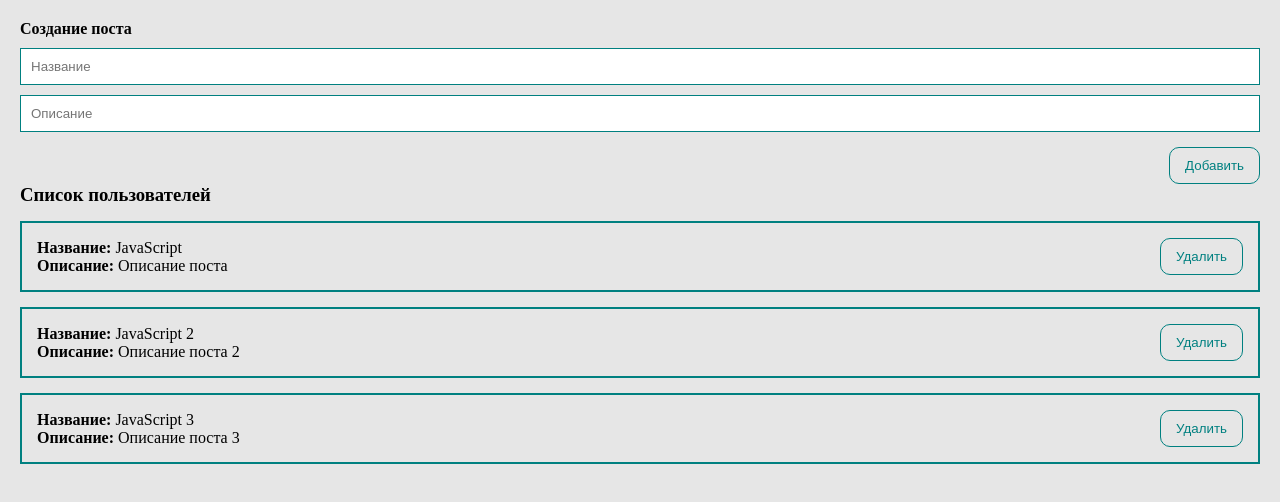
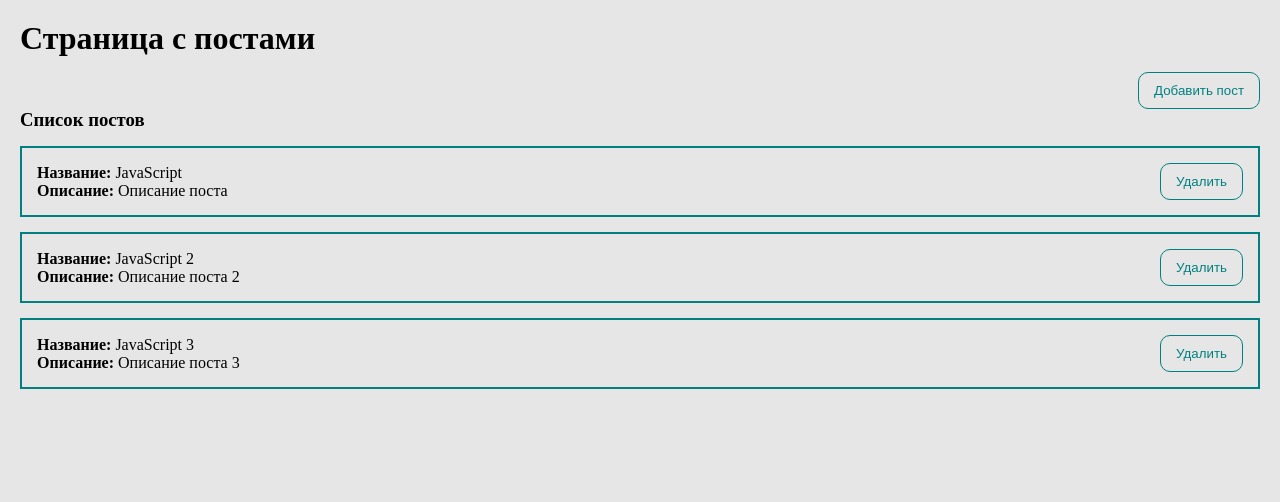
Before and after one commit to artemfun1/learn_vue1, a Vue app: page /posts in a window 1280 px wide. Shown: the top 502 px of the page. Built offline with nearby package versions, Linux system fonts and the light colour scheme.

Commit message:
add dialog

```diff
--- a/src/App.vue
+++ b/src/App.vue
@@ -14,10 +14,12 @@ export default {
 				{ id: 2, title: "JavaScript 2", body: "Описание поста 2" },
 				{ id: 3, title: "JavaScript 3", body: "Описание поста 3" },
 			],
+			isShow:false,
 		};
 	},
 	methods: {
 		createPost(post) {
+			this.isShow=false
 			this.posts.push(post);
 		},
 		deletePost(postId) {
@@ -29,15 +31,17 @@ export default {
 
 <template>
 	<div class="app">
-		<PostForm @create="createPost" />
+		<h1>Страница с постами</h1>
+		<my-button style="margin-top: 15px; " @click="isShow=true"> Добавить пост</my-button>
+		<my-dialog v-model:show="isShow" >
+			<PostForm @create="createPost" />
+		</my-dialog>
 
-		<PostList
-			v-if="posts.length > 0"
-			v-bind:posts="posts"
-			@deletePost="deletePost"
-		/>
-		<h3 v-else>Пользователей нет</h3>
+		<PostList v-bind:posts="posts" @removePost="deletePost" />
+
+
 	</div>
+
 </template>
 
 <style>
@@ -48,6 +52,8 @@ export default {
 }
 .app {
 	padding: 20px;
+	display: flex;
+	flex-direction: column;
 }
 body {
 	background-color: #e6e6e6;
--- a/src/components/PostForm.vue
+++ b/src/components/PostForm.vue
@@ -1,21 +1,20 @@
 <template>
+
 	<form class="form" v-on:submit.prevent>
 		<h4>Создание поста</h4>
-		<input
-			v-model="post.title"
-			class="input"
-			type="text"
+
+		<my-input
+			v-model:value="post.title"
 			placeholder="Название"
 		/>
-		<input
-			v-model="post.body"
-			class="input"
-			type="text"
-			placeholder="Описание"
-		/>
+		<my-input
+		v-model:value="post.body"
+		placeholder="Описание"/>
+
 		<my-button @click="createPost"
 		style="margin-top: 15px;"> Добавить </my-button>
 	</form>
+
 </template>
 
 <script>
@@ -44,12 +43,6 @@ export default {
 </script>
 
 <style scoped>
-.input {
-	width: 100%;
-	border: 1px solid teal;
-	padding: 10px;
-	margin-top: 10px;
-}
 .form {
 	display: flex;
 	flex-direction: column;
--- a/src/components/PostList.vue
+++ b/src/components/PostList.vue
@@ -1,8 +1,15 @@
 <template>
-	<div>
-		<h3>Список пользователей</h3>
-		<PostItem v-for="post in posts" :post="post" @deletePost="deletePost" />
+	<div v-show="posts.length > 0">
+		<h3>Список постов</h3>
+		<PostItem
+			v-for="post in posts"
+			:post="post"
+			@deletePost="deletePost"
+			:key="post.id"
+		/>
 	</div>
+
+	<h2 v-show="posts.length === 0" style="color: red">Список постов пуст</h2>
 </template>
 
 <script>
@@ -20,7 +27,7 @@ export default {
 	},
 	methods: {
 		deletePost(postId) {
-			this.$emit("deletePost", postId);
+			this.$emit("removePost", postId);
 		},
 	},
 };
--- /dev/null
+++ b/src/components/Ui/MyDialog.vue
@@ -0,0 +1,44 @@
+<template>
+	<div class="dialog" v-if="show" @click.stop="hideDialog">
+		<div @click.stop class="dialog__content">
+			<slot></slot>
+		</div>
+	</div>
+</template>
+<script>
+export default {
+	name: "my-dialog",
+	props: {
+		show: {
+			type: Boolean,
+			default: false,
+		},
+	},
+	methods: {
+		hideDialog(e) {
+			e.stopPropagation();
+			this.$emit("update:show", false);
+		},
+	},
+};
+</script>
+<style>
+.dialog {
+	top: 0;
+	right: 0;
+	left: 0;
+	bottom: 0;
+	background-color: rgba(0, 0, 0, 0.5);
+	position: fixed;
+	display: flex;
+
+	& .dialog__content {
+		margin: auto;
+		background-color: white;
+		border-radius: 15px;
+		min-height: 50px;
+		min-width: 300px;
+		padding: 20px;
+	}
+}
+</style>
--- /dev/null
+++ b/src/components/Ui/MyInput.vue
@@ -0,0 +1,30 @@
+<template >
+<input
+:value="value"
+@input="updateInput"
+			class="input"
+			type="text"
+		/>
+</template>
+
+<script>
+export default {
+ name:'my-input',
+ props:{
+  value:[String,Number]
+ },
+ methods:{
+	updateInput(event){
+		this.$emit('update:value',event.target.value)
+	}
+ }
+}
+</script>
+<style >
+  .input {
+	width: 100%;
+	border: 1px solid teal;
+	padding: 10px;
+	margin-top: 10px;
+}
+</style>
--- a/src/components/Ui/index.js
+++ b/src/components/Ui/index.js
@@ -1,6 +1,7 @@
 import MyButton from './MyButton'
-
+import MyInput from './MyInput'
+import MyDialog from './MyDialog'
 
 export default [
-MyButton,
+MyButton, MyInput,MyDialog,
 ]
```
